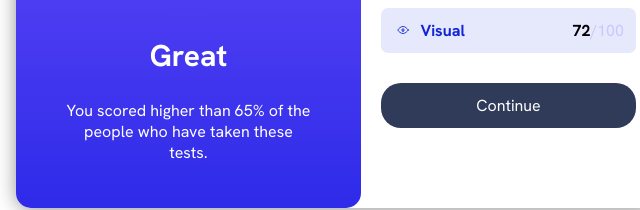
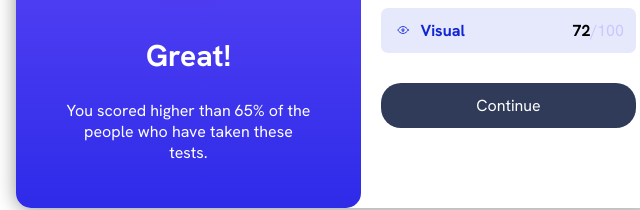
Before and after one commit to backendGuru88/summary-website, a plain HTML site: page index.html in a window 1280 px wide. Shown: the part 442-652 px from the top of the page, 304-944 px from the left. Drawn offline with Linux system fonts and the light colour scheme.

Commit message:
edit text

```diff
--- a/index.html
+++ b/index.html
@@ -34,7 +34,7 @@
           <h2 class="result-lg">76</h2>
           <p class="result-sm">of 100</p>
         </div>
-        <h3 class="result-title">Great</h3>
+        <h3 class="result-title">Great!</h3>
         <p class="result-text">You scored higher than 65% of the people who have taken these tests.</p>
       </div>
       <div class="right-content">
```
